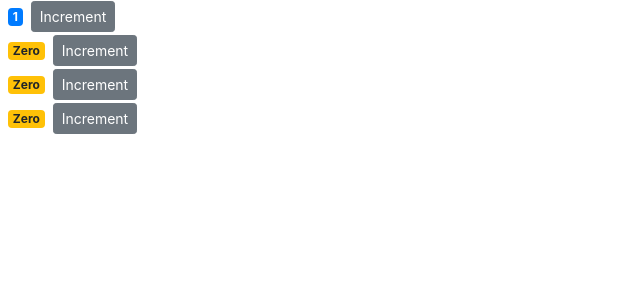
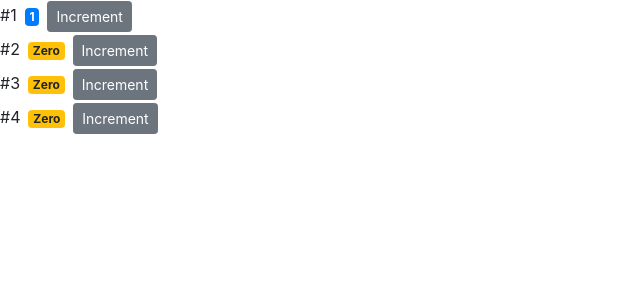
Before and after one commit to rsmilek/JavaScriptSamples, a React (Create React App) app in the folder r-counter-app/: page / in a window 1280 px wide. Shown: the top 300 px of the page, without its empty margins (0-640 px from the left). Built offline with nearby package versions, Linux system fonts and the light colour scheme.

Commit message:
r-counter: + Content given to react component by children attribute

```diff
--- a/r-counter-app/src/componets/counter.jsx
+++ b/r-counter-app/src/componets/counter.jsx
@@ -13,6 +13,8 @@
   render() {
     return (
       <div>
+        {/* Content given to react component by children attribute */}
+        <span>{this.props.children}</span>
         <span className={this.getBadgeClasses()}>{this.formatCount()}</span>
         <button
           onClick={() => this.handleIncrement({ id: 1 })} // Must be passed function reference. Arrow function is a way how to pass some parameters
--- a/r-counter-app/src/componets/counterSetup.jsx
+++ b/r-counter-app/src/componets/counterSetup.jsx
@@ -123,4 +123,4 @@
   }
 }
 
-export default Counter;
+export default CounterSetup;
--- a/r-counter-app/src/componets/counters.jsx
+++ b/r-counter-app/src/componets/counters.jsx
@@ -15,7 +15,10 @@
     return (
       <div>
         {this.state.counters.map(counter => (
-          <Counter key={counter.id} value={counter.value} /> // Pass content to react component by property 'value'
+          // Pass content to react component by property 'value' & as children attribute
+          <Counter key={counter.id} value={counter.value}>
+            #{counter.id}
+          </Counter>
         ))}
       </div>
     );
```
